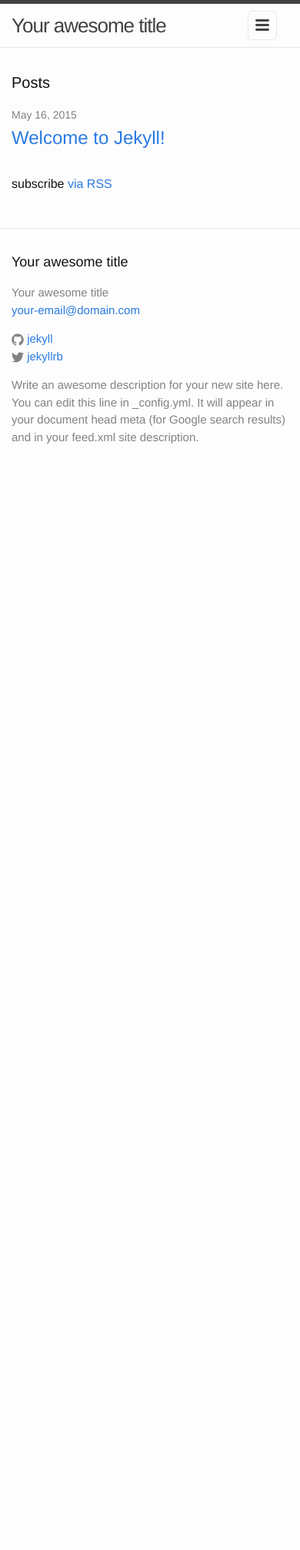
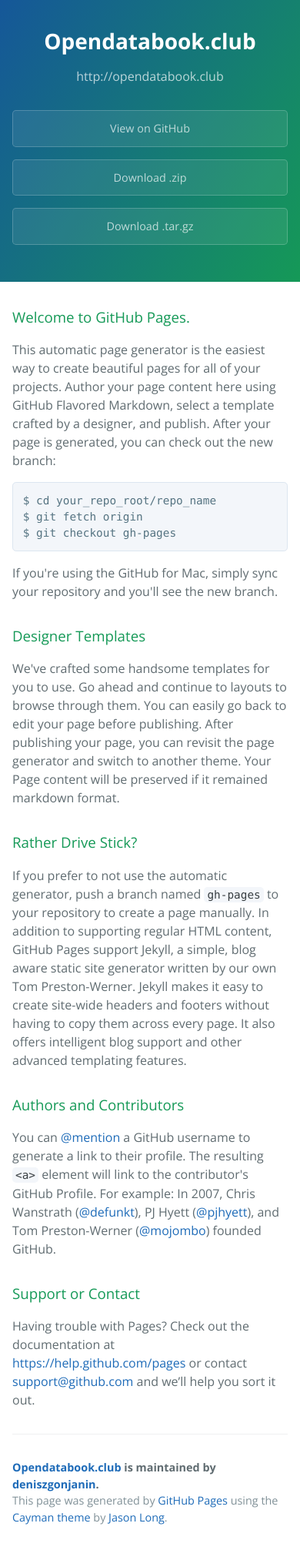
Before and after one commit to deniszgonjanin/opendatabook.club, a Jekyll site: the page index.html, which Jekyll copies as it is, in a window 390 px wide. Shown: the whole page at 77% size. Built offline with Jekyll 4.4.1, drawn with Linux system fonts in a browser that asks for light colours; before the commit the page ends 900 px from its top, so only the background shows below that.

Commit message:
Create gh-pages branch via GitHub

```diff
--- a/index.html
+++ b/index.html
@@ -1,23 +1,64 @@
----
-layout: default
----
+<!DOCTYPE html>
+<html lang="en-us">
+  <head>
+    <meta charset="UTF-8">
+    <title>Opendatabook.club by deniszgonjanin</title>
+    <meta name="viewport" content="width=device-width, initial-scale=1">
+    <link rel="stylesheet" type="text/css" href="stylesheets/normalize.css" media="screen">
+    <link href='http://fonts.googleapis.com/css?family=Open+Sans:400,700' rel='stylesheet' type='text/css'>
+    <link rel="stylesheet" type="text/css" href="stylesheets/stylesheet.css" media="screen">
+    <link rel="stylesheet" type="text/css" href="stylesheets/github-light.css" media="screen">
+  </head>
+  <body>
+    <section class="page-header">
+      <h1 class="project-name">Opendatabook.club</h1>
+      <h2 class="project-tagline">http://opendatabook.club</h2>
+      <a href="https://github.com/deniszgonjanin/opendatabook.club" class="btn">View on GitHub</a>
+      <a href="https://github.com/deniszgonjanin/opendatabook.club/zipball/master" class="btn">Download .zip</a>
+      <a href="https://github.com/deniszgonjanin/opendatabook.club/tarball/master" class="btn">Download .tar.gz</a>
+    </section>
 
-<div class="home">
+    <section class="main-content">
+      <h3>
+<a id="welcome-to-github-pages" class="anchor" href="#welcome-to-github-pages" aria-hidden="true"><span class="octicon octicon-link"></span></a>Welcome to GitHub Pages.</h3>
 
-  <h1 class="page-heading">Posts</h1>
+<p>This automatic page generator is the easiest way to create beautiful pages for all of your projects. Author your page content here using GitHub Flavored Markdown, select a template crafted by a designer, and publish. After your page is generated, you can check out the new branch:</p>
 
-  <ul class="post-list">
-    {% for post in site.posts %}
-      <li>
-        <span class="post-meta">{{ post.date | date: "%b %-d, %Y" }}</span>
+<pre><code>$ cd your_repo_root/repo_name
+$ git fetch origin
+$ git checkout gh-pages
+</code></pre>
 
-        <h2>
-          <a class="post-link" href="{{ post.url | prepend: site.baseurl }}">{{ post.title }}</a>
-        </h2>
-      </li>
-    {% endfor %}
-  </ul>
+<p>If you're using the GitHub for Mac, simply sync your repository and you'll see the new branch.</p>
 
-  <p class="rss-subscribe">subscribe <a href="{{ "/feed.xml" | prepend: site.baseurl }}">via RSS</a></p>
+<h3>
+<a id="designer-templates" class="anchor" href="#designer-templates" aria-hidden="true"><span class="octicon octicon-link"></span></a>Designer Templates</h3>
 
-</div>
+<p>We've crafted some handsome templates for you to use. Go ahead and continue to layouts to browse through them. You can easily go back to edit your page before publishing. After publishing your page, you can revisit the page generator and switch to another theme. Your Page content will be preserved if it remained markdown format.</p>
+
+<h3>
+<a id="rather-drive-stick" class="anchor" href="#rather-drive-stick" aria-hidden="true"><span class="octicon octicon-link"></span></a>Rather Drive Stick?</h3>
+
+<p>If you prefer to not use the automatic generator, push a branch named <code>gh-pages</code> to your repository to create a page manually. In addition to supporting regular HTML content, GitHub Pages support Jekyll, a simple, blog aware static site generator written by our own Tom Preston-Werner. Jekyll makes it easy to create site-wide headers and footers without having to copy them across every page. It also offers intelligent blog support and other advanced templating features.</p>
+
+<h3>
+<a id="authors-and-contributors" class="anchor" href="#authors-and-contributors" aria-hidden="true"><span class="octicon octicon-link"></span></a>Authors and Contributors</h3>
+
+<p>You can <a href="https://github.com/blog/821" class="user-mention">@mention</a> a GitHub username to generate a link to their profile. The resulting <code>&lt;a&gt;</code> element will link to the contributor's GitHub Profile. For example: In 2007, Chris Wanstrath (<a href="https://github.com/defunkt" class="user-mention">@defunkt</a>), PJ Hyett (<a href="https://github.com/pjhyett" class="user-mention">@pjhyett</a>), and Tom Preston-Werner (<a href="https://github.com/mojombo" class="user-mention">@mojombo</a>) founded GitHub.</p>
+
+<h3>
+<a id="support-or-contact" class="anchor" href="#support-or-contact" aria-hidden="true"><span class="octicon octicon-link"></span></a>Support or Contact</h3>
+
+<p>Having trouble with Pages? Check out the documentation at <a href="https://help.github.com/pages">https://help.github.com/pages</a> or contact <a href="mailto:support@github.com">support@github.com</a> and we’ll help you sort it out.</p>
+
+      <footer class="site-footer">
+        <span class="site-footer-owner"><a href="https://github.com/deniszgonjanin/opendatabook.club">Opendatabook.club</a> is maintained by <a href="https://github.com/deniszgonjanin">deniszgonjanin</a>.</span>
+
+        <span class="site-footer-credits">This page was generated by <a href="https://pages.github.com">GitHub Pages</a> using the <a href="https://github.com/jasonlong/cayman-theme">Cayman theme</a> by <a href="https://twitter.com/jasonlong">Jason Long</a>.</span>
+      </footer>
+
+    </section>
+
+
+  </body>
+</html>
--- /dev/null
+++ b/stylesheets/github-light.css
@@ -0,0 +1,115 @@
+/*
+   Copyright 2014 GitHub Inc.
+
+   Licensed under the Apache License, Version 2.0 (the "License");
+   you may not use this file except in compliance with the License.
+   You may obtain a copy of the License at
+
+       http://www.apache.org/licenses/LICENSE-2.0
+
+   Unless required by applicable law or agreed to in writing, software
+   distributed under the License is distributed on an "AS IS" BASIS,
+   WITHOUT WARRANTIES OR CONDITIONS OF ANY KIND, either express or implied.
+   See the License for the specific language governing permissions and
+   limitations under the License.
+
+*/
+
+.pl-c /* comment */ {
+  color: #969896;
+}
+
+.pl-c1      /* constant, markup.raw, meta.diff.header, meta.module-reference, meta.property-name, support, support.constant, support.variable, variable.other.constant */,
+.pl-s .pl-v /* string variable */ {
+  color: #0086b3;
+}
+
+.pl-e  /* entity */,
+.pl-en /* entity.name */ {
+  color: #795da3;
+}
+
+.pl-s .pl-s1 /* string source */,
+.pl-smi      /* storage.modifier.import, storage.modifier.package, storage.type.java, variable.other, variable.parameter.function */ {
+  color: #333;
+}
+
+.pl-ent /* entity.name.tag */ {
+  color: #63a35c;
+}
+
+.pl-k /* keyword, storage, storage.type */ {
+  color: #a71d5d;
+}
+
+.pl-pds              /* punctuation.definition.string, string.regexp.character-class */,
+.pl-s                /* string */,
+.pl-s .pl-pse .pl-s1 /* string punctuation.section.embedded source */,
+.pl-sr               /* string.regexp */,
+.pl-sr .pl-cce       /* string.regexp constant.character.escape */,
+.pl-sr .pl-sra       /* string.regexp string.regexp.arbitrary-repitition */,
+.pl-sr .pl-sre       /* string.regexp source.ruby.embedded */ {
+  color: #183691;
+}
+
+.pl-v /* variable */ {
+  color: #ed6a43;
+}
+
+.pl-id /* invalid.deprecated */ {
+  color: #b52a1d;
+}
+
+.pl-ii /* invalid.illegal */ {
+  background-color: #b52a1d;
+  color: #f8f8f8;
+}
+
+.pl-sr .pl-cce /* string.regexp constant.character.escape */ {
+  color: #63a35c;
+  font-weight: bold;
+}
+
+.pl-ml /* markup.list */ {
+  color: #693a17;
+}
+
+.pl-mh        /* markup.heading */,
+.pl-mh .pl-en /* markup.heading entity.name */,
+.pl-ms        /* meta.separator */ {
+  color: #1d3e81;
+  font-weight: bold;
+}
+
+.pl-mq /* markup.quote */ {
+  color: #008080;
+}
+
+.pl-mi /* markup.italic */ {
+  color: #333;
+  font-style: italic;
+}
+
+.pl-mb /* markup.bold */ {
+  color: #333;
+  font-weight: bold;
+}
+
+.pl-md /* markup.deleted, meta.diff.header.from-file */ {
+  background-color: #ffecec;
+  color: #bd2c00;
+}
+
+.pl-mi1 /* markup.inserted, meta.diff.header.to-file */ {
+  background-color: #eaffea;
+  color: #55a532;
+}
+
+.pl-mdr /* meta.diff.range */ {
+  color: #795da3;
+  font-weight: bold;
+}
+
+.pl-mo /* meta.output */ {
+  color: #1d3e81;
+}
--- /dev/null
+++ b/stylesheets/stylesheet.css
@@ -0,0 +1,245 @@
+* {
+  box-sizing: border-box; }
+
+body {
+  padding: 0;
+  margin: 0;
+  font-family: "Open Sans", "Helvetica Neue", Helvetica, Arial, sans-serif;
+  font-size: 16px;
+  line-height: 1.5;
+  color: #606c71; }
+
+a {
+  color: #1e6bb8;
+  text-decoration: none; }
+  a:hover {
+    text-decoration: underline; }
+
+.btn {
+  display: inline-block;
+  margin-bottom: 1rem;
+  color: rgba(255, 255, 255, 0.7);
+  background-color: rgba(255, 255, 255, 0.08);
+  border-color: rgba(255, 255, 255, 0.2);
+  border-style: solid;
+  border-width: 1px;
+  border-radius: 0.3rem;
+  transition: color 0.2s, background-color 0.2s, border-color 0.2s; }
+  .btn + .btn {
+    margin-left: 1rem; }
+
+.btn:hover {
+  color: rgba(255, 255, 255, 0.8);
+  text-decoration: none;
+  background-color: rgba(255, 255, 255, 0.2);
+  border-color: rgba(255, 255, 255, 0.3); }
+
+@media screen and (min-width: 64em) {
+  .btn {
+    padding: 0.75rem 1rem; } }
+
+@media screen and (min-width: 42em) and (max-width: 64em) {
+  .btn {
+    padding: 0.6rem 0.9rem;
+    font-size: 0.9rem; } }
+
+@media screen and (max-width: 42em) {
+  .btn {
+    display: block;
+    width: 100%;
+    padding: 0.75rem;
+    font-size: 0.9rem; }
+    .btn + .btn {
+      margin-top: 1rem;
+      margin-left: 0; } }
+
+.page-header {
+  color: #fff;
+  text-align: center;
+  background-color: #159957;
+  background-image: linear-gradient(120deg, #155799, #159957); }
+
+@media screen and (min-width: 64em) {
+  .page-header {
+    padding: 5rem 6rem; } }
+
+@media screen and (min-width: 42em) and (max-width: 64em) {
+  .page-header {
+    padding: 3rem 4rem; } }
+
+@media screen and (max-width: 42em) {
+  .page-header {
+    padding: 2rem 1rem; } }
+
+.project-name {
+  margin-top: 0;
+  margin-bottom: 0.1rem; }
+
+@media screen and (min-width: 64em) {
+  .project-name {
+    font-size: 3.25rem; } }
+
+@media screen and (min-width: 42em) and (max-width: 64em) {
+  .project-name {
+    font-size: 2.25rem; } }
+
+@media screen and (max-width: 42em) {
+  .project-name {
+    font-size: 1.75rem; } }
+
+.project-tagline {
+  margin-bottom: 2rem;
+  font-weight: normal;
+  opacity: 0.7; }
+
+@media screen and (min-width: 64em) {
+  .project-tagline {
+    font-size: 1.25rem; } }
+
+@media screen and (min-width: 42em) and (max-width: 64em) {
+  .project-tagline {
+    font-size: 1.15rem; } }
+
+@media screen and (max-width: 42em) {
+  .project-tagline {
+    font-size: 1rem; } }
+
+.main-content :first-child {
+  margin-top: 0; }
+.main-content img {
+  max-width: 100%; }
+.main-content h1, .main-content h2, .main-content h3, .main-content h4, .main-content h5, .main-content h6 {
+  margin-top: 2rem;
+  margin-bottom: 1rem;
+  font-weight: normal;
+  color: #159957; }
+.main-content p {
+  margin-bottom: 1em; }
+.main-content code {
+  padding: 2px 4px;
+  font-family: Consolas, "Liberation Mono", Menlo, Courier, monospace;
+  font-size: 0.9rem;
+  color: #383e41;
+  background-color: #f3f6fa;
+  border-radius: 0.3rem; }
+.main-content pre {
+  padding: 0.8rem;
+  margin-top: 0;
+  margin-bottom: 1rem;
+  font: 1rem Consolas, "Liberation Mono", Menlo, Courier, monospace;
+  color: #567482;
+  word-wrap: normal;
+  background-color: #f3f6fa;
+  border: solid 1px #dce6f0;
+  border-radius: 0.3rem; }
+  .main-content pre > code {
+    padding: 0;
+    margin: 0;
+    font-size: 0.9rem;
+    color: #567482;
+    word-break: normal;
+    white-space: pre;
+    background: transparent;
+    border: 0; }
+.main-content .highlight {
+  margin-bottom: 1rem; }
+  .main-content .highlight pre {
+    margin-bottom: 0;
+    word-break: normal; }
+.main-content .highlight pre, .main-content pre {
+  padding: 0.8rem;
+  overflow: auto;
+  font-size: 0.9rem;
+  line-height: 1.45;
+  border-radius: 0.3rem; }
+.main-content pre code, .main-content pre tt {
+  display: inline;
+  max-width: initial;
+  padding: 0;
+  margin: 0;
+  overflow: initial;
+  line-height: inherit;
+  word-wrap: normal;
+  background-color: transparent;
+  border: 0; }
+  .main-content pre code:before, .main-content pre code:after, .main-content pre tt:before, .main-content pre tt:after {
+    content: normal; }
+.main-content ul, .main-content ol {
+  margin-top: 0; }
+.main-content blockquote {
+  padding: 0 1rem;
+  margin-left: 0;
+  color: #819198;
+  border-left: 0.3rem solid #dce6f0; }
+  .main-content blockquote > :first-child {
+    margin-top: 0; }
+  .main-content blockquote > :last-child {
+    margin-bottom: 0; }
+.main-content table {
+  display: block;
+  width: 100%;
+  overflow: auto;
+  word-break: normal;
+  word-break: keep-all; }
+  .main-content table th {
+    font-weight: bold; }
+  .main-content table th, .main-content table td {
+    padding: 0.5rem 1rem;
+    border: 1px solid #e9ebec; }
+.main-content dl {
+  padding: 0; }
+  .main-content dl dt {
+    padding: 0;
+    margin-top: 1rem;
+    font-size: 1rem;
+    font-weight: bold; }
+  .main-content dl dd {
+    padding: 0;
+    margin-bottom: 1rem; }
+.main-content hr {
+  height: 2px;
+  padding: 0;
+  margin: 1rem 0;
+  background-color: #eff0f1;
+  border: 0; }
+
+@media screen and (min-width: 64em) {
+  .main-content {
+    max-width: 64rem;
+    padding: 2rem 6rem;
+    margin: 0 auto;
+    font-size: 1.1rem; } }
+
+@media screen and (min-width: 42em) and (max-width: 64em) {
+  .main-content {
+    padding: 2rem 4rem;
+    font-size: 1.1rem; } }
+
+@media screen and (max-width: 42em) {
+  .main-content {
+    padding: 2rem 1rem;
+    font-size: 1rem; } }
+
+.site-footer {
+  padding-top: 2rem;
+  margin-top: 2rem;
+  border-top: solid 1px #eff0f1; }
+
+.site-footer-owner {
+  display: block;
+  font-weight: bold; }
+
+.site-footer-credits {
+  color: #819198; }
+
+@media screen and (min-width: 64em) {
+  .site-footer {
+    font-size: 1rem; } }
+
+@media screen and (min-width: 42em) and (max-width: 64em) {
+  .site-footer {
+    font-size: 1rem; } }
+
+@media screen and (max-width: 42em) {
+  .site-footer {
+    font-size: 0.9rem; } }
```
Also changed, not shown: params.json (added, +1 -0 lines), stylesheets/normalize.css (added).
